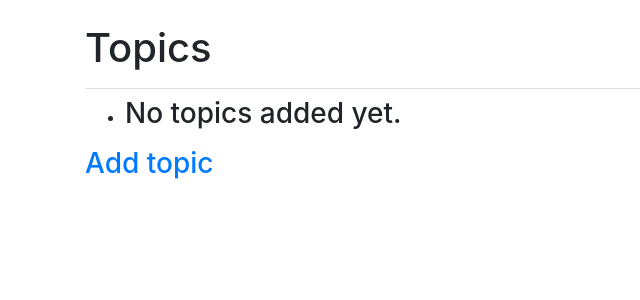
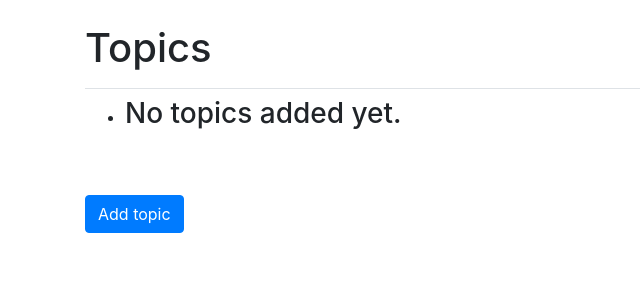
Before and after one commit to barabashka25219/Learning-Log, a Django app: page /topics in a window 1280 px wide. Shown: the part 58-358 px from the top of the page, without its empty margins (0-640 px from the left). Run offline with Django 4.2, Linux system fonts and the light colour scheme; the visitor is signed in with stand-in values (Sample User, id 1); data that the repository does not hold is empty; some libraries are stand-ins or nearby versions.

Commit message:
Stylize buttons at "topics/"

```diff
--- a/learning_log/learning_logs/templates/learning_logs/topic.html
+++ b/learning_log/learning_logs/templates/learning_logs/topic.html
@@ -19,8 +19,8 @@
                 <h4 class="card-header">
                     {{ entry.date_added|date:'M d, Y H:i' }}
                     <small>
-                        <a href="{% url 'learning_logs:edit_entry' entry.id %}" class="btn btn-success" role="button">edit</a>
-                        <a href="{% url 'learning_logs:remove_entry' entry.id %}" class="btn btn-danger" role="button">remove</a>
+                        <a href="{% url 'learning_logs:edit_entry' entry.id %}" class="btn btn-success ml-5" role="button">edit</a>
+                        <a href="{% url 'learning_logs:remove_entry' entry.id %}" class="btn btn-danger ml-2" role="button">remove</a>
                     </small>
 
                 </h4>
--- a/learning_log/learning_logs/templates/learning_logs/topics.html
+++ b/learning_log/learning_logs/templates/learning_logs/topics.html
@@ -11,7 +11,7 @@
                 <h3>
                     <a href="{% url 'learning_logs:topic' topic.id %}">{{ topic }}</a>
                     <small>
-                        <a href="{% url 'learning_logs:remove_topic' topic.id %}">(remove)</a>
+                        <a href="{% url 'learning_logs:remove_topic' topic.id %}" class="btn btn-danger btn-sm ml-5">remove</a>
                     </small>
                 </h3>
             </li>
@@ -25,5 +25,5 @@
         {% endfor %}
     </ul>
 
-    <h3><a href="{% url 'learning_logs:new_topic' %}">Add topic</a></h3>
+    <h3><a href="{% url 'learning_logs:new_topic' %}" class="btn btn-primary mt-5" role="button">Add topic</a></h3>
 {% endblock %}
```
